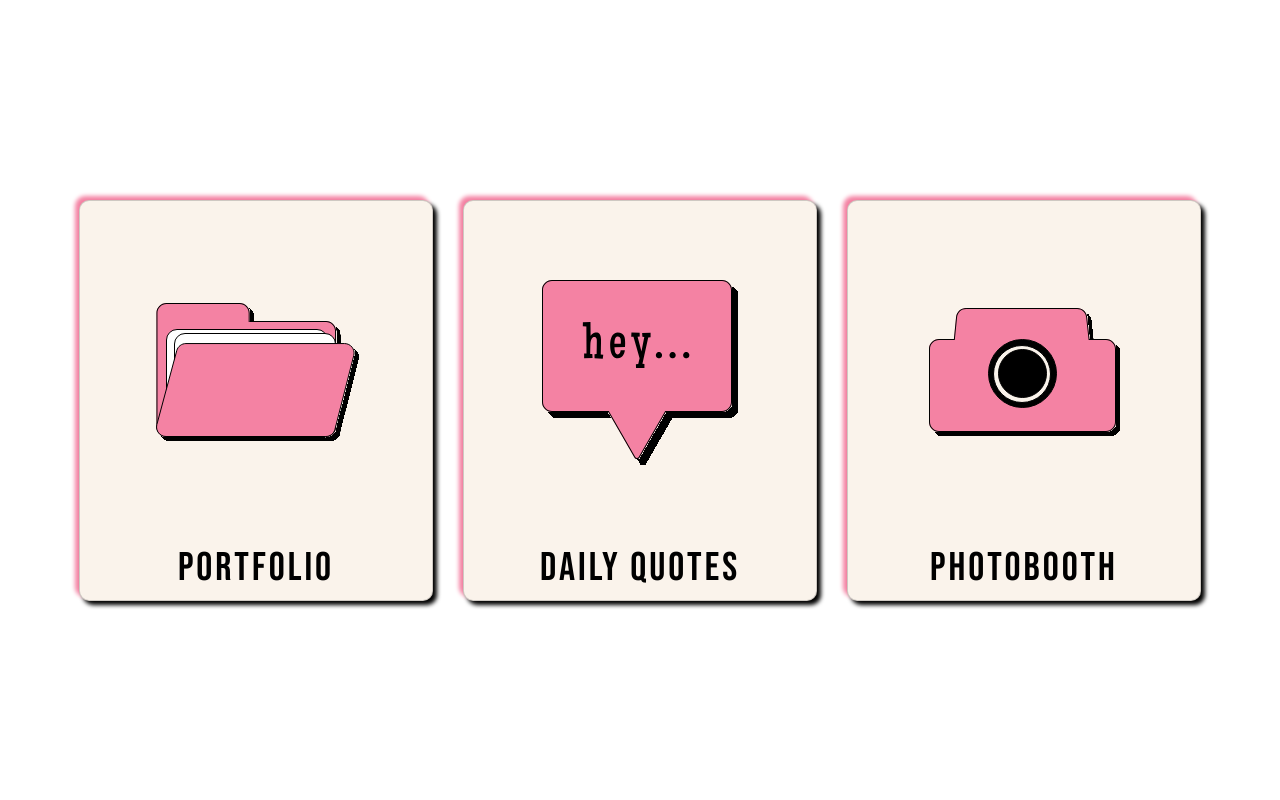
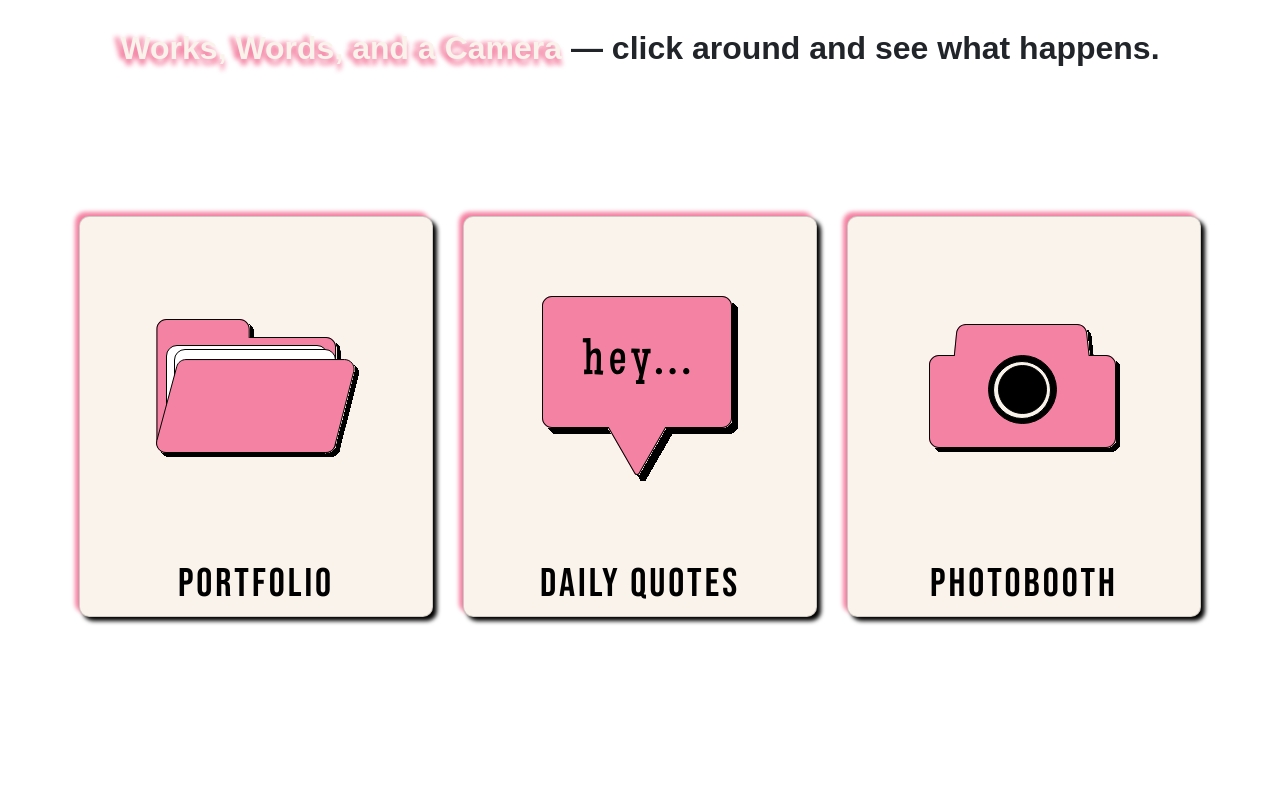
Before and after one commit to ibarondo/academic-works, a PHP site: page /ADET/A03/index.html in a window 1280 px wide. Run offline with PHP 8.4, Linux system fonts and the light colour scheme; some web fonts are replaced.

Commit message:
fixed A03 project

```diff
--- a/ADET/A03/assets/css/styles.css
+++ b/ADET/A03/assets/css/styles.css
@@ -11,43 +11,25 @@
     margin: 0;
     padding: 0;
     box-sizing: border-box;
+    font-family: 'Poppins', sans-serif;
 }
 
-/* navbar */
-/* .navbar {
-    position: fixed;
-    width: 100%;
-    left: 0;
-    top: 0;
-    z-index: 1000;
-    box-shadow: 0 3px 3px rgba(0, 0, 0, 0.5);
-    background-color: white;
-    padding: 0 10px;
+.heading {
+    font-size: 32px;
+    font-weight: 700;
 }
 
-.navbar-brand {
-    font-size: 30px;
-    padding-left: 20px;
+span {
+    color: var(--primary-color);
+    text-shadow:
+        0 6px 5px var(--tertiary-color),
+       -6px 0 5px var(--tertiary-color);
 }
 
-.icon-pages {
-    display: flex;
-    align-items: center;
-    justify-content: center;
-    padding-left: 20px;
-    padding-right: 20px;
-    gap: 40px;
-}
-
-.icon-pages a {
-    text-decoration: none;
-    color: var(--secondary-color);
-    font-size: 30px;
-} */
 
 /* cards */
 .cards {
-    min-height: 100vh;
+    min-height: 80vh;
     display: flex;
     flex-wrap: wrap;
     justify-content: center;
@@ -95,7 +77,6 @@
 
 @media screen and (max-width: 576px) {
     .cards {
-        margin-top: 70px;
         margin-bottom: 70px;
     }
 
--- a/ADET/A03/index.html
+++ b/ADET/A03/index.html
@@ -4,7 +4,7 @@
 <head>
   <meta charset="utf-8">
   <meta name="viewport" content="width=device-width, initial-scale=1">
-  <title>ADET | A03</title>
+  <title>Portfolio | Quotes | Photobooth</title>
   <link href="https://cdn.jsdelivr.net/npm/bootstrap@5.3.5/dist/css/bootstrap.min.css" rel="stylesheet"
     integrity="sha384-SgOJa3DmI69IUzQ2PVdRZhwQ+dy64/BUtbMJw1MZ8t5HZApcHrRKUc4W0kG879m7" crossorigin="anonymous">
   <link href='https://unpkg.com/boxicons@2.1.4/css/boxicons.min.css' rel='stylesheet'>
@@ -16,8 +16,10 @@
 <body>
 
   <div class="container-fluid">
+    <div class="heading text-center my-4">
+     <span>Works, Words, and a Camera</span> — click around and see what happens.</div>
     <div class="row">
-      <div class="col">
+      <div class="col p-0 m-0">
         <div class="cards">
           <a href="./pages/portfolio.html">
             <div class="card">
```
